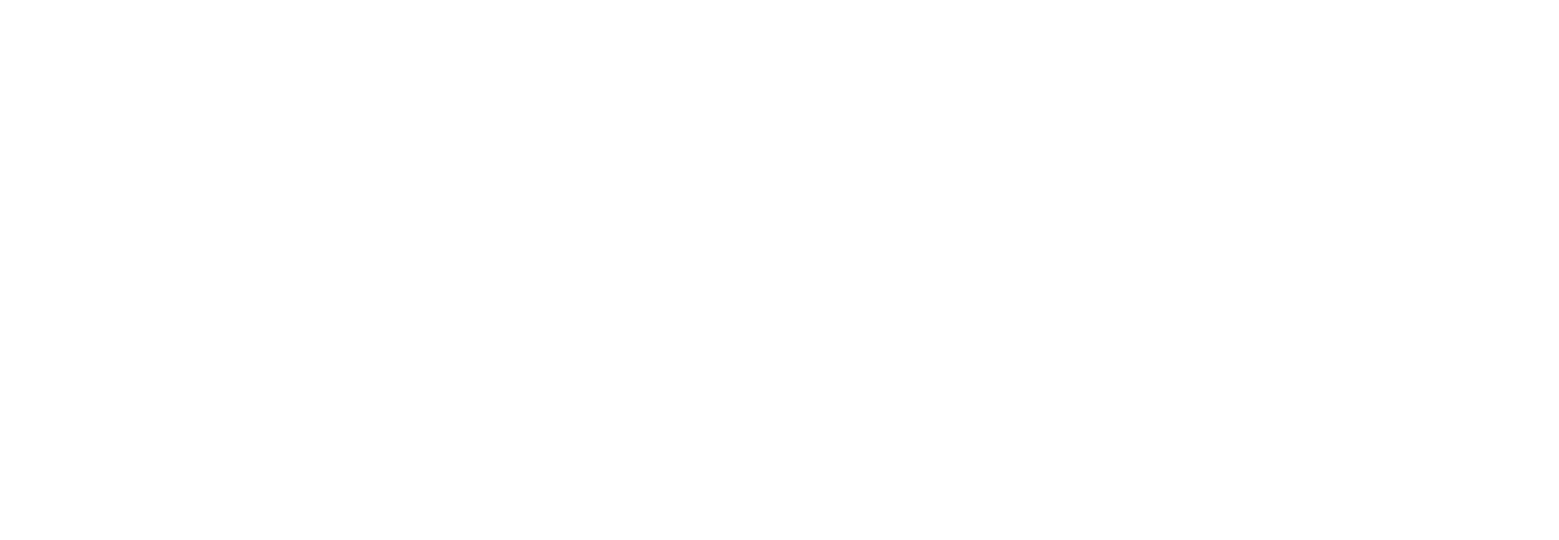
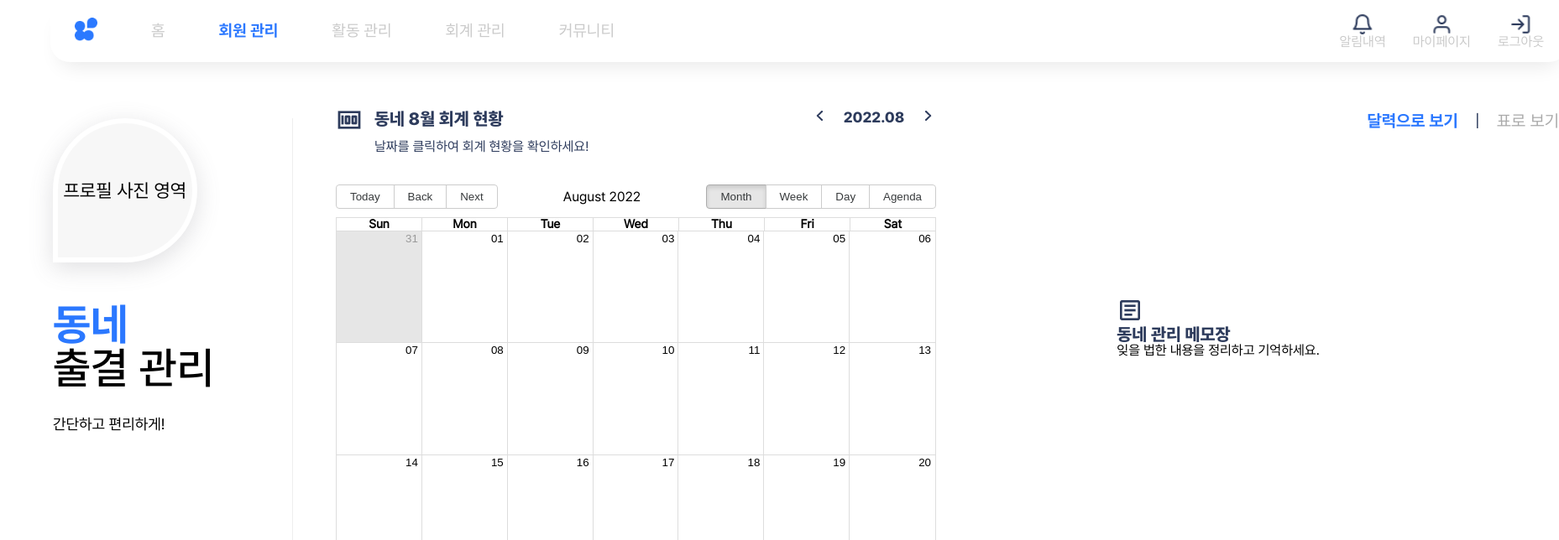
Before and after one commit to ori5r2/DongneClient, a React (Create React App) app: page /admin/finance in a window 1280 px wide. Shown: the top 644 px of the page at 84% size, 1857 px wide, since content can reach past the window. Built offline with nearby package versions, Linux system fonts and the light colour scheme.

Commit message:
회계 관리 좌측 스타일 완료, 캘린더 라이브러리 조사 필요

```diff
--- a/src/App.js
+++ b/src/App.js
@@ -17,6 +17,8 @@
 import AdminMembersPage from './pages/admin/AdminMembersPage';
 import UserMainPage from './pages/user/UserMainPage';
 import UserMyPage from './pages/user/UserMyPage';
+import AdminFinancePage from './pages/admin/AdminFinancePage';
+
 const App = () => {
   return (
     <Switch>
@@ -59,6 +61,7 @@
       <Route component={AdminMembersPage} path="/admin/members" exact />
       <Route component={UserMainPage} path="/user/usermain" exact />
       <Route component={UserMyPage} path="/user/mypage" exact />
+      <Route component={AdminFinancePage} path="/admin/finance" exact />
     </Switch>
   );
 };
--- a/src/components/EventButton.js
+++ b/src/components/EventButton.js
@@ -8,7 +8,8 @@
 `;
 const StyledDiv = styled.div`
   font-family: 'Pretendard Bold';
-  font-size: 1rem;
+  font-size: inherit;
+  font-weight: inherit;
   color: ${palette[0]};
 `;
 
@@ -18,7 +19,7 @@
   align-items: center;
 
   border: none;
-  border-radius: 0.25rem;
+  border-radius: 0.625rem;
   outline: none;
   cursor: pointer;
 
--- /dev/null
+++ b/src/pages/admin/AdminFinancePage.js
@@ -0,0 +1,275 @@
+import React from 'react';
+import styled from 'styled-components';
+import palette from '../../styles/pallete';
+import SidebarTemplate from '../../template/SidebarTemplate';
+import { useState } from 'react';
+import importImg from '../../styles/importImg';
+import EventButton from '../../components/EventButton';
+import { Calendar, momentLocalizer } from 'react-big-calendar';
+import moment from 'moment';
+import 'react-big-calendar/lib/css/react-big-calendar.css';
+import MembersModal from '../../components/MembersModal';
+
+
+const StyleldFinanceBody = styled.div`
+  position: relative;
+  width: 91.0625rem;
+  height: 55.125rem;
+  margin-top: 3.625rem;
+  margin-left: 3.25rem;
+  margin-right: 4.1875rem;
+  margin-bottom:60px;
+  font-family: 'Pretendard Regular';
+
+  h1 {
+    color: ${palette[5]};
+    font-size: 1.3rem;
+    font-family: 'Pretendard ExtraBold';
+  }
+  h4 {
+    font-family: 'Pretendard Regular';
+  }
+
+  .finance_header {
+    width: inherit;
+    display: flex;
+    justify-content: space-between;
+    align-items: start;
+    color: ${palette[5]};
+  }
+  .finance_header_group {
+    width:44.6875rem;
+    font-size: 1rem;
+    // margin-left: 1.5rem;
+    display: flex;
+    align-items: flex-start;
+  }
+  .finance_header_group > img {
+    position: relative;
+    bottom: 0.3rem;
+  }
+  .finance_header_title {
+    margin-left: 0.875rem;
+  }
+  .finance_header_title > h4 {
+    margin-top: 0.9375rem;
+    width: 287px;
+  }
+
+  .finance_header_date {
+    position: relative;
+    bottom: 1rem;
+    display: flex;
+    align-items: center;
+    width: 11.4375rem;
+    height: 3rem;
+    margin-left:220px;
+  }
+  .finance_header_date > h1 {
+    width: 5rem;
+    height: 1.6875rem;
+    font-size: 1.1rem;
+    text-align:center;
+    line-height: 1.6875rem;
+  }
+
+  .finance_header_right {
+    display: flex;
+    align-items: center;
+    font-size: 1.25rem;
+    font-size: 1.25rem;
+    line-height: 1.5rem;
+  }
+  .finance_header_textBtn_bar {
+    margin: 0rem 1.25rem;
+  }
+
+  .textBtn_off {
+    color: ${palette[1][2]};
+    font-family: 'Pretendard Regular';
+    font-weight: 400;
+  }
+  .imageBtn {
+    border: none;
+    background-color: #11ffee00;
+    cursor: pointer;
+    padding: 0;
+  }
+  .finance_body {
+    margin-top: 2.3rem;
+    display: flex;
+    flex-wrap: wrap;
+  }
+`;
+
+const StyledLeftBox = styled.div`
+  font-family: 'Pretendard Regular';
+  display: flex;
+  flex-direction: column;
+  justify-content: flex-start;
+  align-items: center;
+  width: 44.6875rem;
+  height: 49.5rem;
+  // margin-top: 1.625rem;
+
+  .DayPicker {
+    display: inline-block;
+    font-size: 1rem;
+    width: 44.6875rem;
+  }
+  .button {
+    display: flex;
+    flex-direction: row;
+    margin-top: 1.25rem;
+    justify-content: space-between;
+    width: 714px;
+  }
+  .addBtn {
+    width: 21.6875rem;
+    height: 3rem;
+    font-weight: 700;
+    font-size: 1.25rem;
+    line-height: 1.5rem;
+  }
+  .subtractBtn {
+    width: 21.6875rem;
+    height: 3rem;
+    font-weight: 700;
+    font-size: 1.25rem;
+    line-height: 1.5rem;
+  }
+`;
+
+const StyledSum = styled.div`
+  display: flex;
+  flex-direction: column;
+  align-items: center;
+  justify-content: center;
+  width: 672px;
+  height: 340px;
+  .sum_title {
+    font-size: 1.1rem;
+    color: ${palette[4]};
+  }
+  .sum_body {
+    margin-top: 1.5rem;
+    width: inherit;
+    padding: 1.4rem 0rem;
+    border-radius: 1rem;
+    background: linear-gradient(
+      180deg,
+      #fbfbfb 0%,
+      rgba(251, 251, 251, 0) 100%
+    );
+    backdrop-filter: blur(10rem);
+  }
+  .sum_body_left {
+    padding: 1rem;
+    display: flex;
+    justify-content: space-between;
+  }
+  .sum_body_right {
+    margin-left: 1rem;
+    width: 50%;
+  }
+`;
+
+const TextBtn = styled.button`
+  border: none;
+  background-color: #11ffee00;
+  cursor: pointer;
+  padding: 0;
+  font-family: 'Pretendard Bold';
+  color: ${palette[3]};
+  font-size: 1.25rem;
+  font-weight: 800;
+`;
+
+const CalendarBox = () => {
+  moment.locale('ko-KR');
+  const localizer = momentLocalizer(moment);
+  const myEventsList = [
+    { start: new Date(), end: new Date(), title: 'special event' },
+  ];
+
+  return (
+    <StyledLeftBox>
+
+      <div className="DayPicker">
+        <Calendar
+          localizer={localizer}
+          events={myEventsList}
+          style={{ height: 724 }}
+        />
+      </div>
+      <div className="button">
+        <EventButton text={'+ 더하기'}className="addBtn"></EventButton>
+        <EventButton text={'- 빼기'}className="subtractBtn"></EventButton>
+      </div>
+    </StyledLeftBox>
+  );
+};
+
+const Sum = () => {
+  return (
+    <StyledSum>
+      <div className="header">
+        <div className="header__title__group">
+          <img src={importImg.homeMemo} />
+          <div className="header__title__write">
+            <h1>동네 관리 메모장</h1>
+            <h4>잊을 법한 내용을 정리하고 기억하세요.</h4>
+          </div>
+        </div>
+      </div>
+    </StyledSum>
+  );
+};
+
+const AdminFinancePage = () => {
+  const [modal, setModal] = useState(false);
+  const onClickForModal = () => {
+    setModal((current) => !current);
+  };
+  return (
+    <SidebarTemplate>
+      <StyleldFinanceBody>
+        <div className="finance_header">
+          <div className="finance_header_group">
+            <img src={importImg.money}></img>
+            <div className="finance_header_title">
+              <h1>동네 8월 회계 현황</h1>
+              <h4>날짜를 클릭하여 회계 현황을 확인하세요!</h4>
+            </div>
+
+            <div className="finance_header_date">
+              <button className="imageBtn">
+                <img src={importImg.chevronLeft}></img>
+              </button>
+              <h1>2022.08</h1>
+              <button className="imageBtn">
+                <img src={importImg.chevronRight}></img>
+              </button>
+            </div>
+          </div>
+          <div className="finance_header_right">
+            <TextBtn>달력으로 보기</TextBtn>
+            <div className="finance_header_textBtn_bar">|</div>
+            <TextBtn className="textBtn_off">표로 보기</TextBtn>
+          </div>
+        </div>
+        <div className="finance_body">
+          <CalendarBox />
+          <div className="sideBox">
+          <Sum />
+
+          </div>
+        </div>
+
+        {modal == true ? <MembersModal onClick={onClickForModal} /> : null}
+      </StyleldFinanceBody>
+    </SidebarTemplate>
+  );
+};
+
+export default AdminFinancePage;
--- a/src/pages/admin/AdminMembersPage.js
+++ b/src/pages/admin/AdminMembersPage.js
@@ -16,39 +16,45 @@
   margin-left: 3.25rem;
   // margin-right: 3rem;
   font-family: 'Pretendard Regular';
-  .attend_header {
+
+  .members_header {
     display: flex;
     align-items: center;
     justify-content: space-between;
   }
-  .attend_header__left {
+  .members_header__left {
     display: flex;
     align-items: center;
     font-size: 1.5rem;
     color: ${palette[5]};
     font-family: 'Pretendard Bold';
   }
-  .attend_header__left > div {
+  .members_header__left > div {
     margin-left: 1rem;
   }
-  .attend_header__right {
+  .members_header__right {
     display: flex;
     align-items: center;
     font-size: 1.25rem;
+    font-size: 20px;
+    line-height: 24px;
   }
-  .attend_header_textBtn_bar {
+  .members_header_textBtn_bar {
     margin: 0rem 1.25rem;
   }
 
   .textBtn_off {
     color: ${palette[1][2]};
     font-family: 'Pretendard Regular';
+    font-weight: 400;
   }
   .addBtn {
-    margin-left: 1.25rem;
-    width: 10.4375rem;
+    margin-left: 2.5rem;
+    width: 8rem;
     height: 3rem;
+    font-weight:: 600;
   }
+
   .members_body {
     margin-top: 2.3rem;
     display: flex;
@@ -73,6 +79,7 @@
   font-family: 'Pretendard Bold';
   color: ${palette[3]};
   font-size: 1.25rem;
+  font-weight: 800;
 `;
 const AdminMembersPage = () => {
   const [modal, setModal] = useState(false);
@@ -82,17 +89,17 @@
   return (
     <SidebarTemplate isMembers={true}>
       <StyleldMembersBody>
-        <div className="attend_header">
-          <div className="attend_header__left">
-            <img src={importImg.attendCheck} />
-            <div>출결관리</div>
+        <div className="members_header">
+          <div className="members_header__left">
+            <img src={importImg.event} />
+            <div>현재 활동 회원 명단</div>
           </div>
-          <div className="attend_header__right">
+          <div className="members_header__right">
             <TextBtn>카드로 보기</TextBtn>
-            <div className="attend_header_textBtn_bar">|</div>
+            <div className="members_header_textBtn_bar">|</div>
             <TextBtn className="textBtn_off">표로 보기</TextBtn>
             <div className="addBtn">
-              <EventButton text={'항목 추가하기 +'} />
+              <EventButton text={'추가하기 +'} />
             </div>
           </div>
         </div>
--- a/src/styles/importImg.js
+++ b/src/styles/importImg.js
@@ -14,6 +14,8 @@
 import cardBack from './imgs/background/card_background.jpeg';
 import attendBackChevron from './imgs/icon/attend_back_chevron.png';
 import membersProfile from './imgs/icon/members_profile.png';
+import event from './imgs/icon/Event.png';
+import money from './imgs/icon/Money.png';
 
 export const importImg = {
   calenderIcon,
@@ -32,6 +34,8 @@
   cardBack,
   attendBackChevron,
   membersProfile,
+  event,
+  money,
 };
 
 export default importImg;
```
Also changed, not shown: src/components/MembersModal.js (+5 -29 lines), src/styles/imgs/icon/Event.png (added), src/styles/imgs/icon/Money.png (added).
